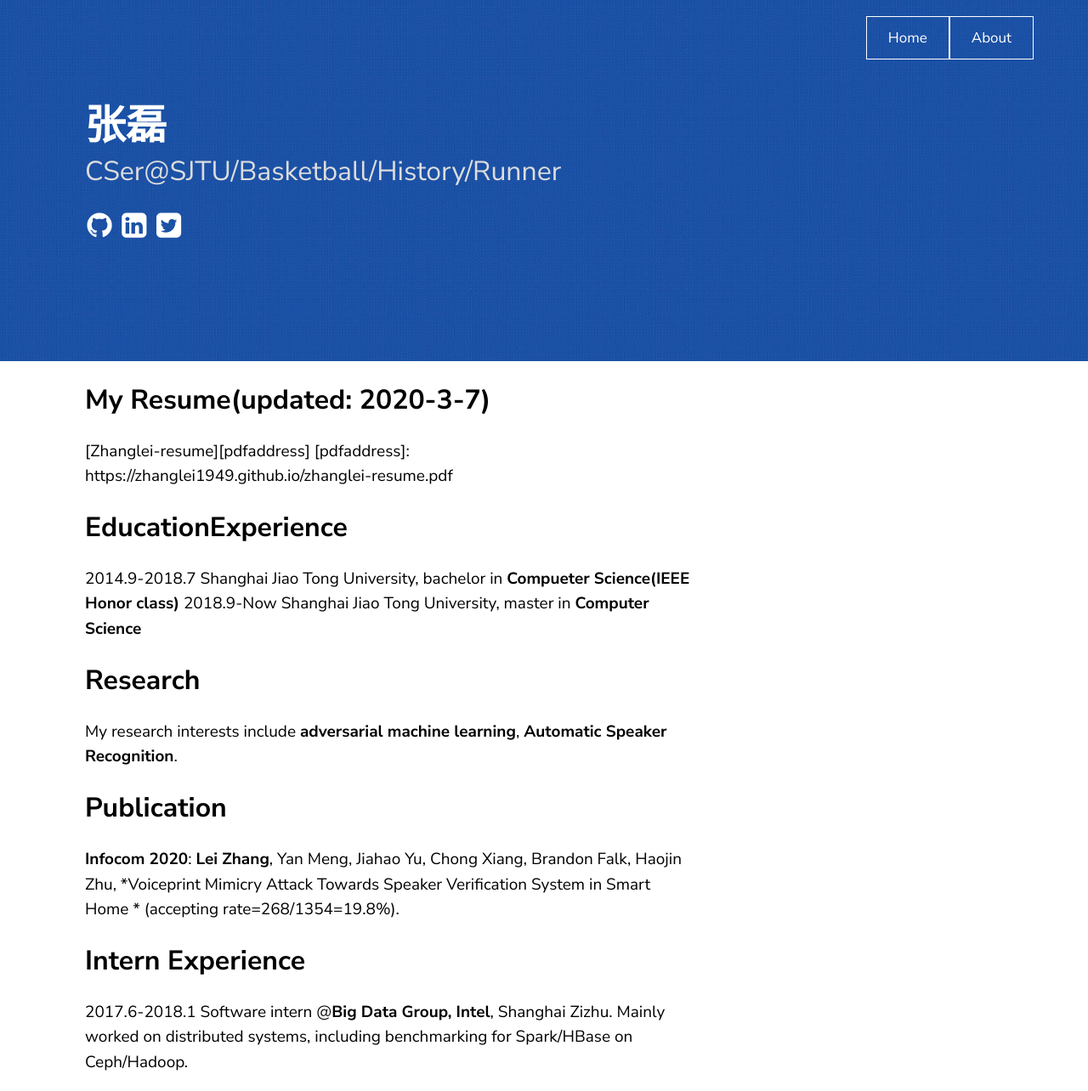
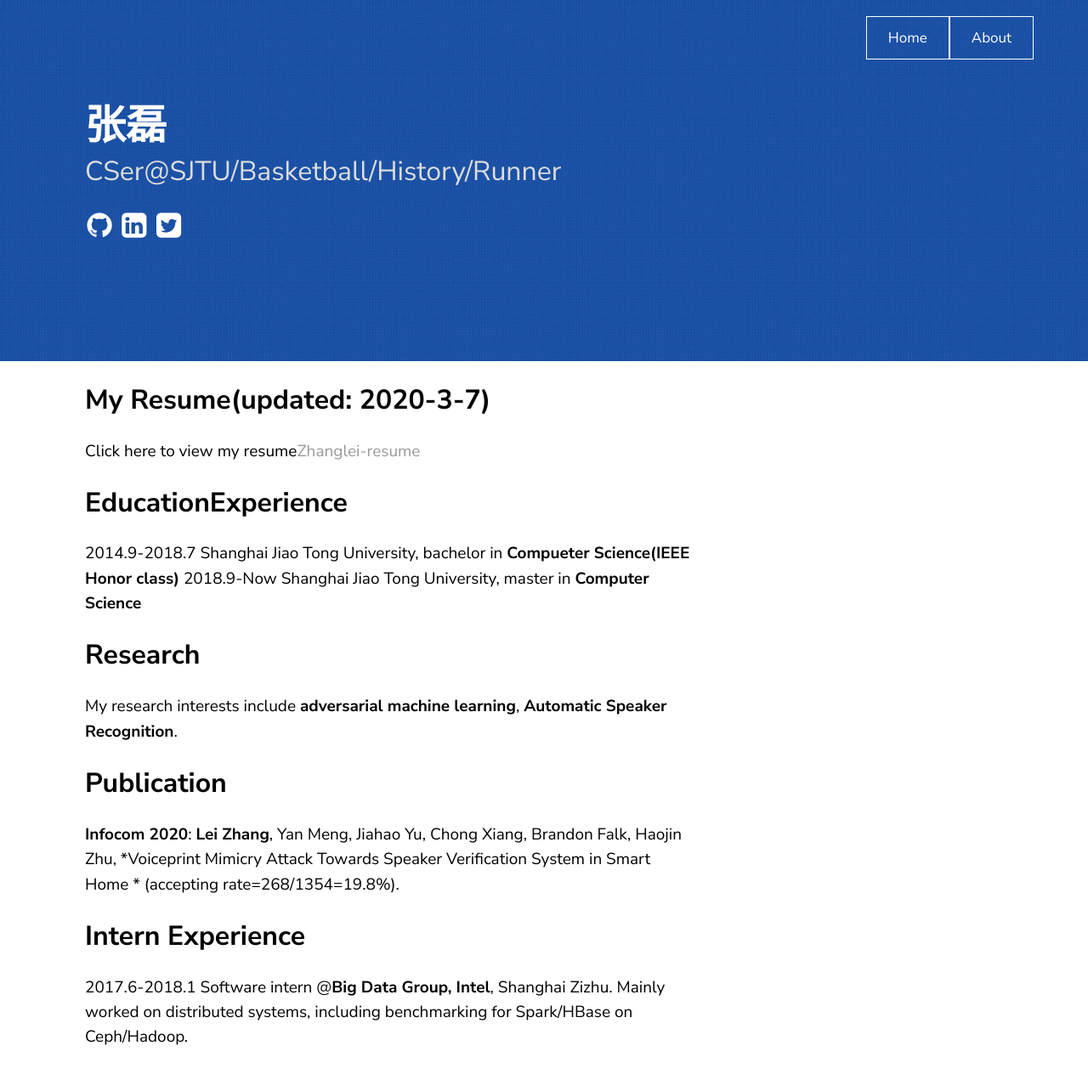
Before and after one commit to zhanglei1949/zhanglei.github.io, a Jekyll site: the page built from about.md, in a window 1280 px wide. Shown: the whole page at 85% size. Built offline with Jekyll 4.4.1, drawn with Linux system fonts in a browser that asks for light colours; after the commit the page ends 1255 px from its top, so only the background shows below that.

Commit message:
resume link config

```diff
--- a/about.md
+++ b/about.md
@@ -7,8 +7,8 @@ date:   2020-01-31 16:09:01 +8000
 
 ## My Resume(updated: 2020-3-7)
 
-[Zhanglei-resume][pdfaddress]
-[pdfaddress]: https://zhanglei1949.github.io/zhanglei-resume.pdf
+Click here to view my resume[Zhanglei-resume][pdfaddress]
+
 ## EducationExperience
 
 2014.9-2018.7 Shanghai Jiao Tong University, bachelor in **Compueter Science(IEEE Honor class)**
```
Also changed, not shown: other parts of about.md (+3 -0 lines).
